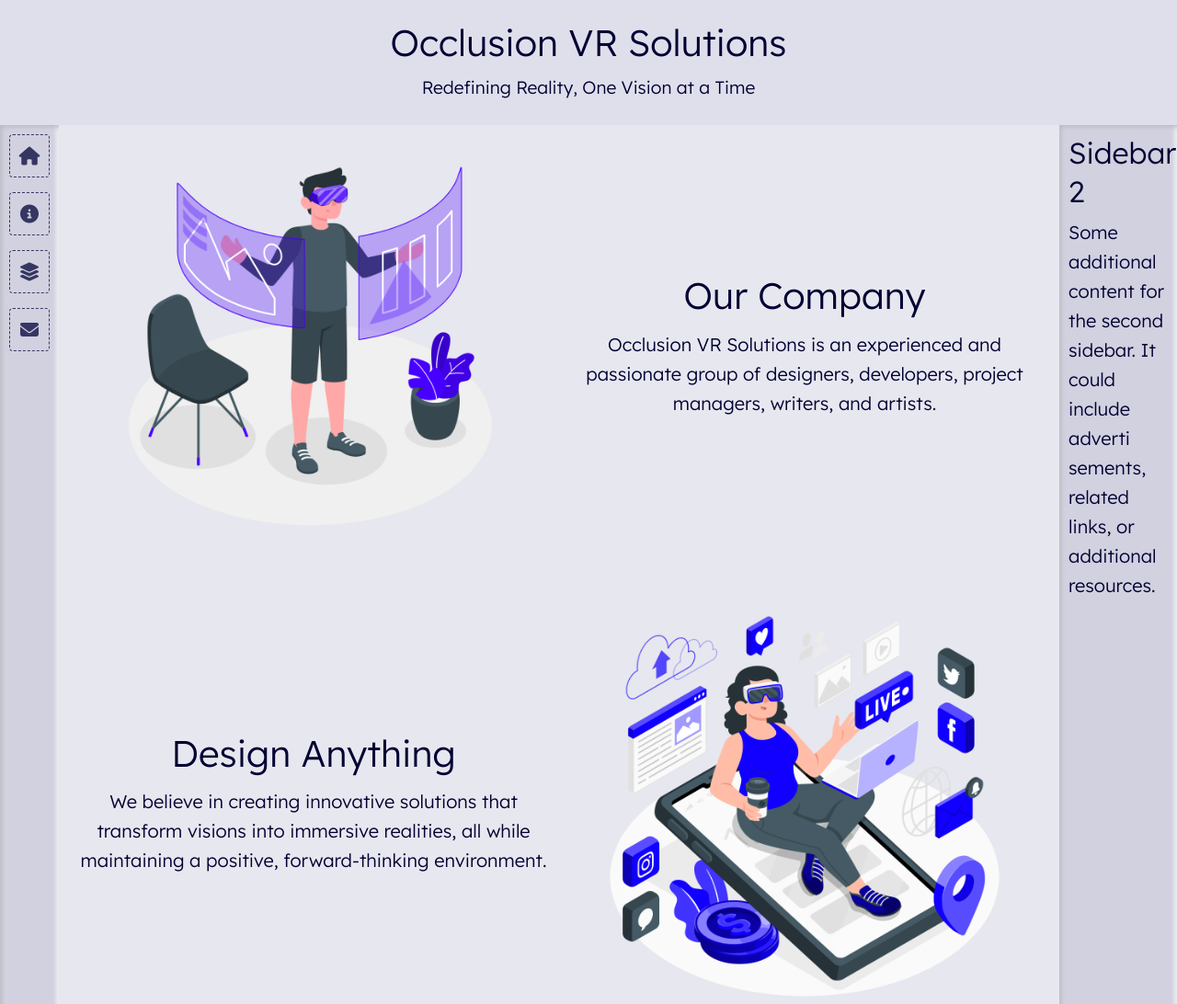
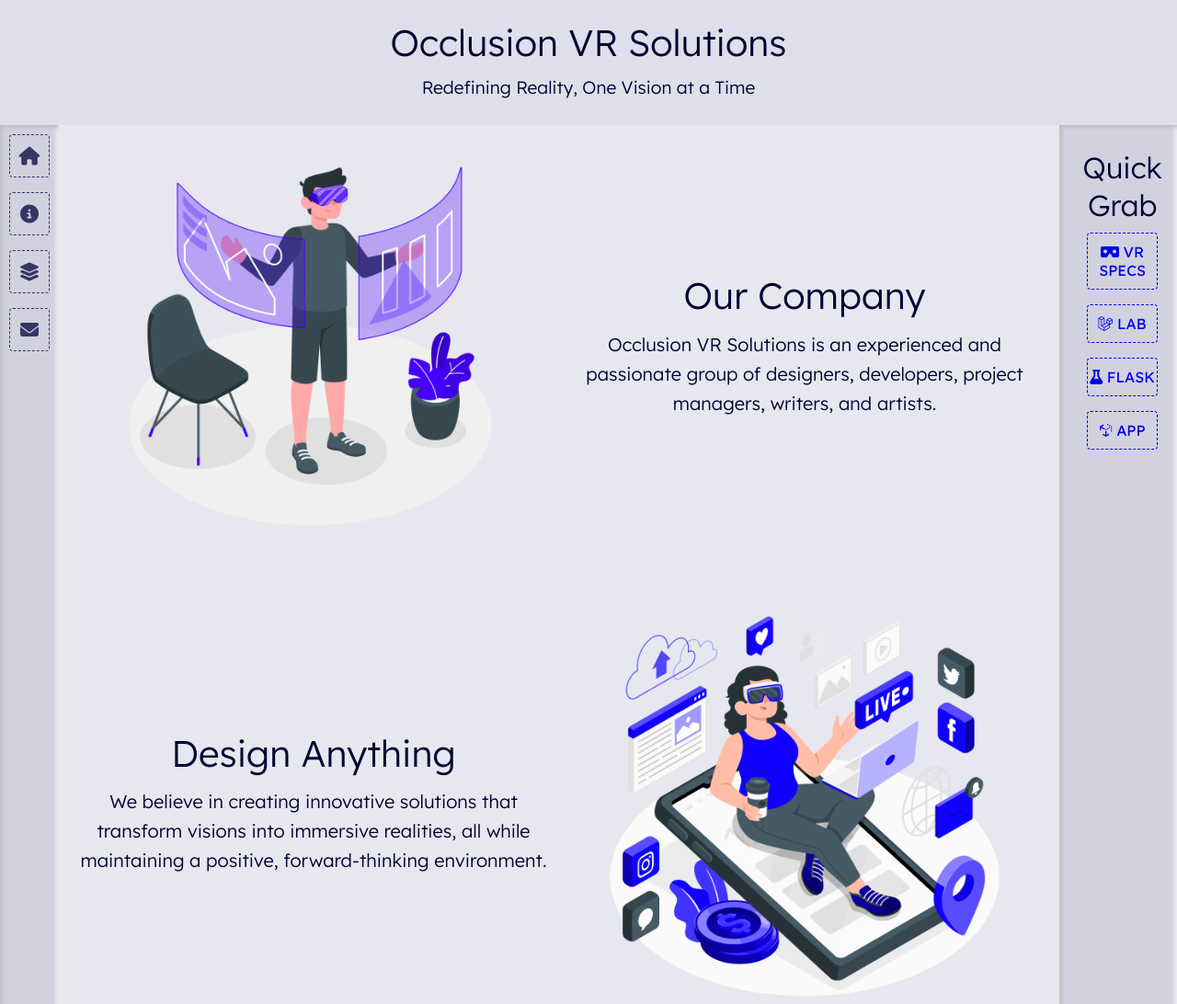
Before and after one commit to DevanshMistry890/fuzzy-octo-palm-tree, a plain HTML site: page index.html in a window 1280 px wide. Shown: the top 1092 px of the page at 92% size. Drawn offline with nearby package versions, Linux system fonts and the light colour scheme.

Commit message:
Add files via upload

```diff
--- a/css/style.css
+++ b/css/style.css
@@ -241,7 +241,7 @@ nav a:hover::after {
 
 nav a:hover {
     color: #31344b;
-    background-color: #e6e7ee;
+    background-color: var(--sf2);
     border-color: var(--bdcolor);
     box-shadow: 0 2px 10px #b8b9be;
     padding: 10px 15px;
@@ -257,7 +257,41 @@ aside {
     grid-area: aside;
     background: var(--sf4);
     box-shadow: var(--shadow-inset);
-    padding: 10px;
+    padding: 2vw;
+    display: flex;
+    flex-flow: column wrap;
+    align-items: center;
+    justify-content: start;
+    text-align: center;
+}
+
+aside ul {
+    list-style: none;
+    padding: 0;
+    margin: 0 auto;
+    width: 100%;
+}
+
+aside li {
+    margin: 0;
+    position: relative;
+    display: block;
+    border: 1px dashed;
+    margin-bottom: 2vh;
+    padding: 10px 2px;
+    border-radius: 4px;
+}
+
+aside a {
+    text-decoration: none;
+}
+
+aside li:hover {
+    color: #31344b;
+    background-color: var(--sf2);
+    border-color: var(--bdcolor);
+    box-shadow: 0 2px 10px #b8b9be;
+    padding: 10px 15px;
 }
 
 footer {
--- a/index.html
+++ b/index.html
@@ -57,20 +57,23 @@
                     Our cutting-edge technology allows you to experience immersive visualizations like never before.</p>
             </div>
         </section>
-        <section id="hero" class="ani-slideInSide">
+        <section id="hero" class="ani-slideInSide mb-5">
             <div class="card">
-                <h1>Change the game.</h1>
+                <h1>Change The Game</h1>
                 <p>With our solutions, empower yourself to visualize, create and collaborate in ways never before possible.</p>
-                <a href="#"><button class="btn-primary mt-3" type="button">Explore Our Solutions</button></a>
+                <a href="#"><button class="btn-primary mt-3 blue" type="button">  Explore Our Solutions  </button></a>
             </div>
         </section>
     </main>
 
     <aside class="ani-slideInSide">
-        <h2>Sidebar 2</h2>
-        <p>Some additional content for the second sidebar. It could include adverti
-             sements, related links, or additional
-            resources.</p>
+        <h2>Quick Grab</h2>
+        <ul>
+            <a href="#"><li><i class="fas fa-vr-cardboard"></i> VR SPECS </li></a>
+            <a href="#"><li><i class="fab fa-laravel"></i> LAB </li></a>
+            <a href="#"><li><i class="fas fa-flask"></i> FLASK </li></a>
+            <a href="#"><li><i class="fab fa-uncharted"></i> APP </li></a>
+        </ul>
     </aside>
 
     <footer>
```
